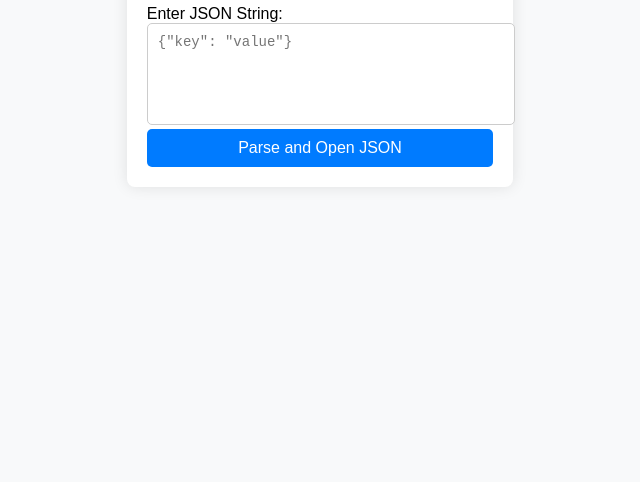
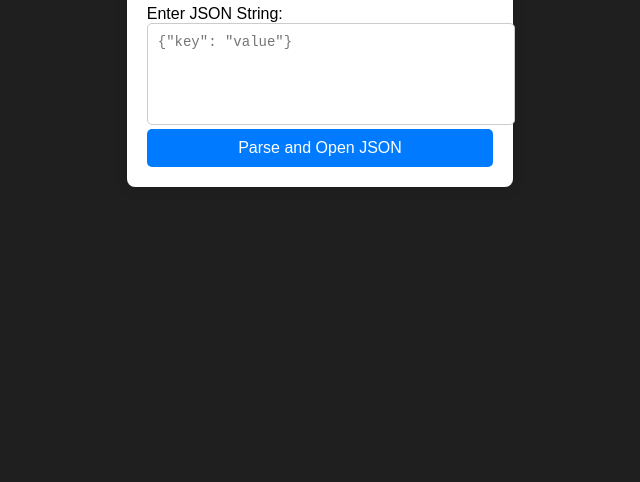
Before and after one commit to therightrequest/json-parser-into-new-page, a website: page web/index.html in a window 1280 px wide. Shown: the part 378-860 px from the top of the page, without its empty margins (320-960 px from the left). Drawn offline with Linux system fonts and the light colour scheme.

Commit message:
Update Background color
Change The Body Background color into #1F1F1F (Dark Mode)

```diff
--- a/web/styles.css
+++ b/web/styles.css
@@ -1,5 +1,5 @@
 body {
-    background-color: #f8f9fa;
+    background-color: #1F1F1F;
     font-family: Arial, sans-serif;
     padding: 30px;
     display: flex;
```
